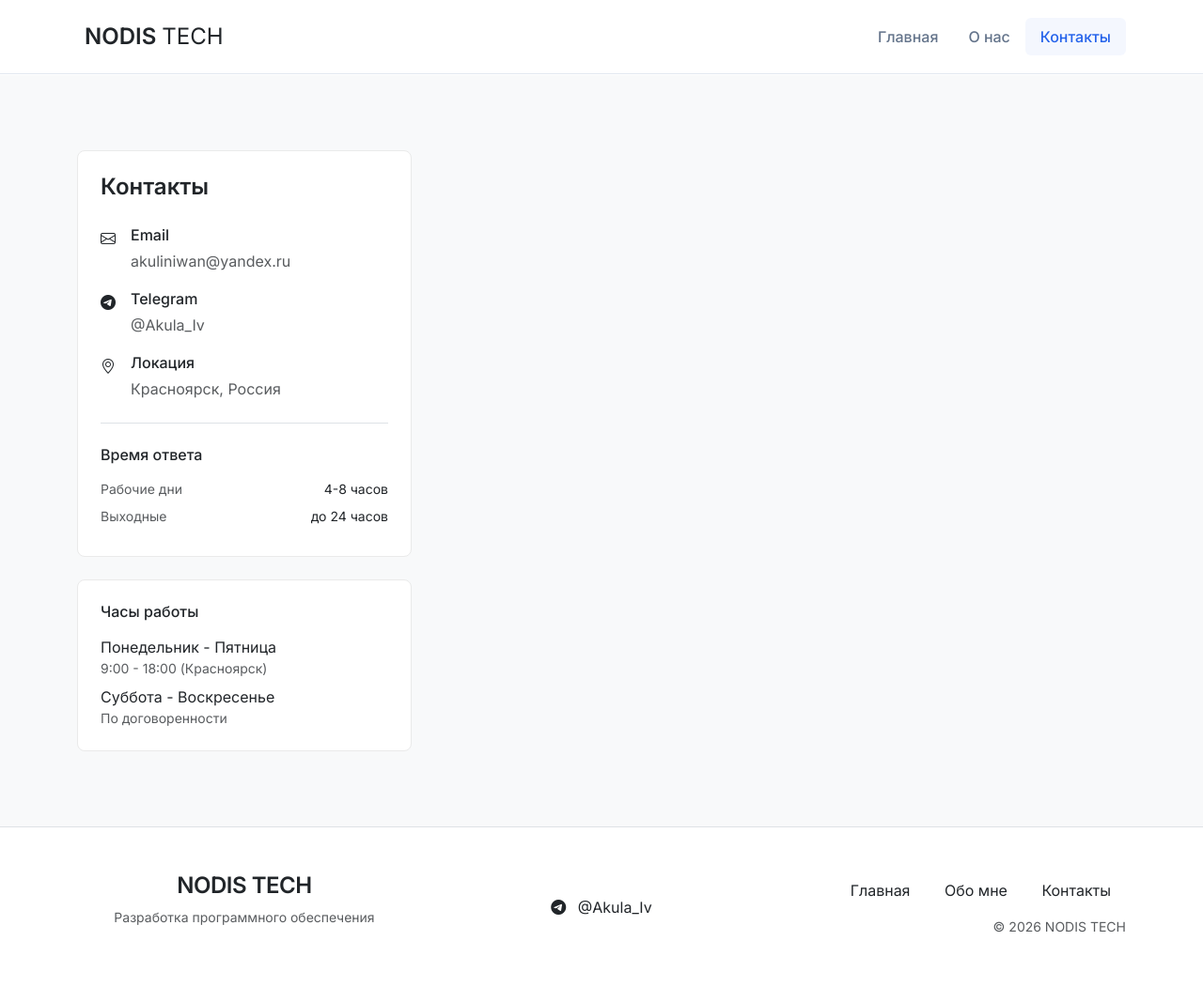
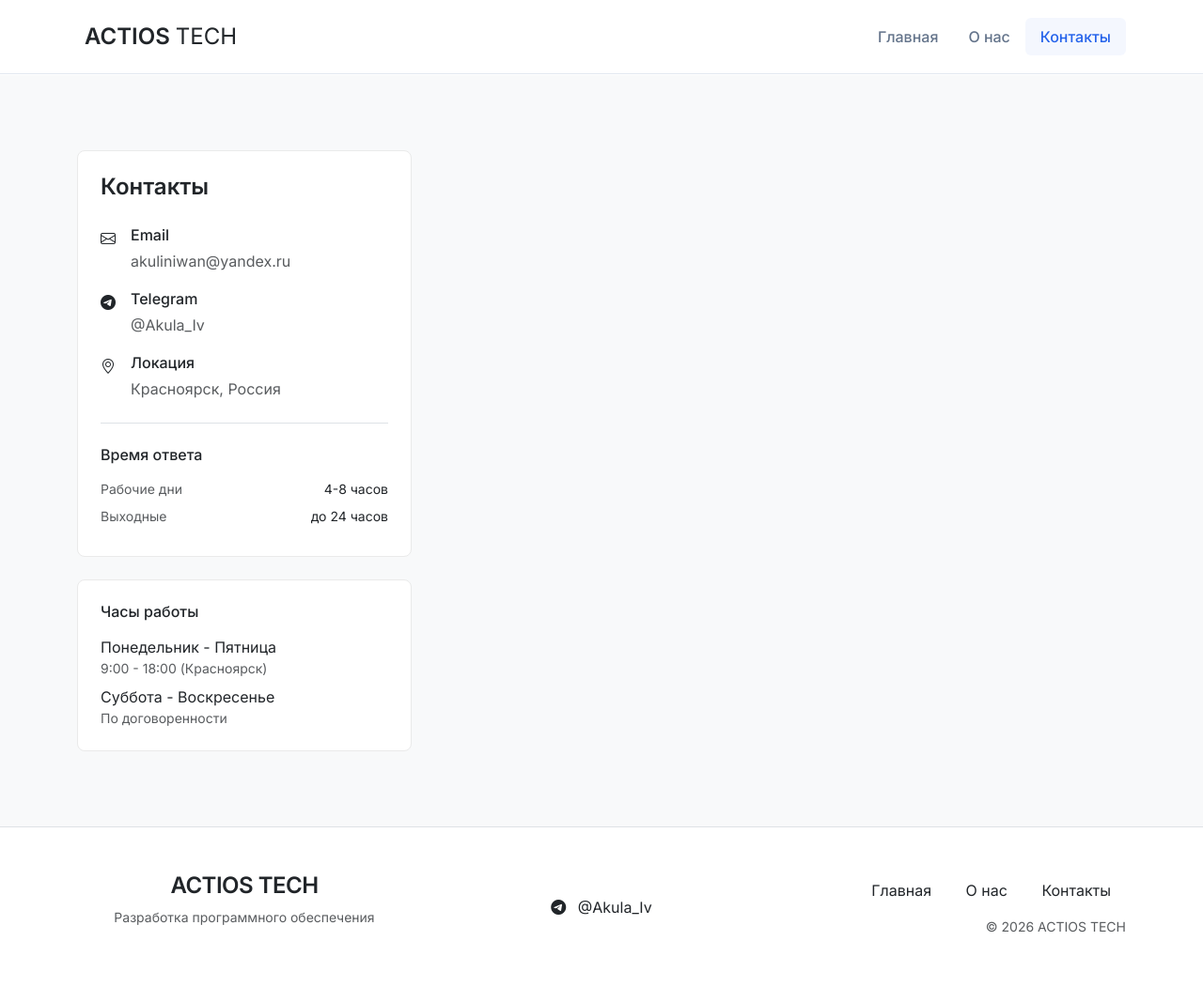
Before and after one commit to AkulinIvan/Portfolio, a Django app: page /contact/ in a window 1280 px wide. Shown: the whole page at 94% size. Run offline with Django 5.2, Linux system fonts and the light colour scheme; data comes from the database, SQL or seed files in the repository.

Commit message:
fixed nodis

```diff
--- a/portfolio_app/core/templates/core/about.html
+++ b/portfolio_app/core/templates/core/about.html
@@ -1,7 +1,7 @@
 {% extends 'base.html' %}
 {% load custom_filters %}
 
-{% block title %}Nodis | Опыт и компетенции{% endblock %}
+{% block title %}Actios | Опыт и компетенции{% endblock %}
 
 {% block meta_description %}{% endblock %}
 
--- a/portfolio_app/core/templates/core/contact.html
+++ b/portfolio_app/core/templates/core/contact.html
@@ -1,6 +1,6 @@
 {% extends 'base.html' %}
 
-{% block title %}Контактная информация | NodisTech{% endblock %}
+{% block title %}Контактная информация | ActiossTech{% endblock %}
 
 {% block meta_description %}Свяжитесь для обсуждения разработки проекта. Отвечаем в течение 4-8 часов.{% endblock %}
 
--- a/portfolio_app/core/views.py
+++ b/portfolio_app/core/views.py
@@ -223,7 +223,7 @@ class ContactView(FormView):
 Я получил вашу заявку и свяжусь с вами в ближайшее время (обычно в течение 4-8 рабочих часов).
 
 С уважением,
-NODIS TECH""",
+ACTIOS TECH""",
                 settings.DEFAULT_FROM_EMAIL,
                 [email],
                 fail_silently=True,
--- a/portfolio_app/templates/base.html
+++ b/portfolio_app/templates/base.html
@@ -3,7 +3,7 @@
 <head>
     <meta charset="UTF-8">
     <meta name="viewport" content="width=device-width, initial-scale=1.0">
-    <title>{% block title %}Nodis | Чистые цифровые решения{% endblock %}</title>
+    <title>{% block title %}Actios | Чистые цифровые решения{% endblock %}</title>
 
     <!-- CSS -->
     <link href="https://cdn.jsdelivr.net/npm/bootstrap@5.3.2/dist/css/bootstrap.min.css" rel="stylesheet">
--- a/portfolio_app/templates/includes/footer.html
+++ b/portfolio_app/templates/includes/footer.html
@@ -4,7 +4,7 @@
             <div class="col-lg-4 mb-4 mb-lg-0">
                 <div class="text-center mb-3">
                     <h5 class="mb-2 text-dark" style="font-family: 'Inter', -apple-system, sans-serif; font-weight: 700; letter-spacing: -0.5px; font-size: 1.5rem;">
-                        NODIS TECH
+                        ACTIOS TECH
                     </h5>
                     <p class="text-muted small mb-0">
                         Разработка программного обеспечения
@@ -39,11 +39,11 @@
                 <div class="text-center text-lg-end">
                     <div class="mb-3">
                         <a href="{% url 'home' %}" class="text-decoration-none text-dark mx-3">Главная</a>
-                        <a href="{% url 'about' %}" class="text-decoration-none text-dark mx-3">Обо мне</a>
+                        <a href="{% url 'about' %}" class="text-decoration-none text-dark mx-3">О нас</a>
                         <a href="{% url 'contact' %}" class="text-decoration-none text-dark mx-3">Контакты</a>
                     </div>
                     <div class="text-muted small">
-                        &copy; {% now "Y" %} NODIS TECH
+                        &copy; {% now "Y" %} ACTIOS TECH
                     </div>
                 </div>
             </div>
--- a/portfolio_app/templates/includes/navigation.html
+++ b/portfolio_app/templates/includes/navigation.html
@@ -3,7 +3,7 @@
         <a class="navbar-brand d-flex align-items-center" href="{% url 'home' %}">
             <span class="me-2"></span>
             <span class="text-dark fw-bold">
-    <span style="font-weight: 800;">NODIS</span>
+    <span style="font-weight: 800;">ACTIOS</span>
     <span style="font-weight: 400;">TECH</span>
 </span>
 </a>
```
Also changed, not shown: 4 other files.
